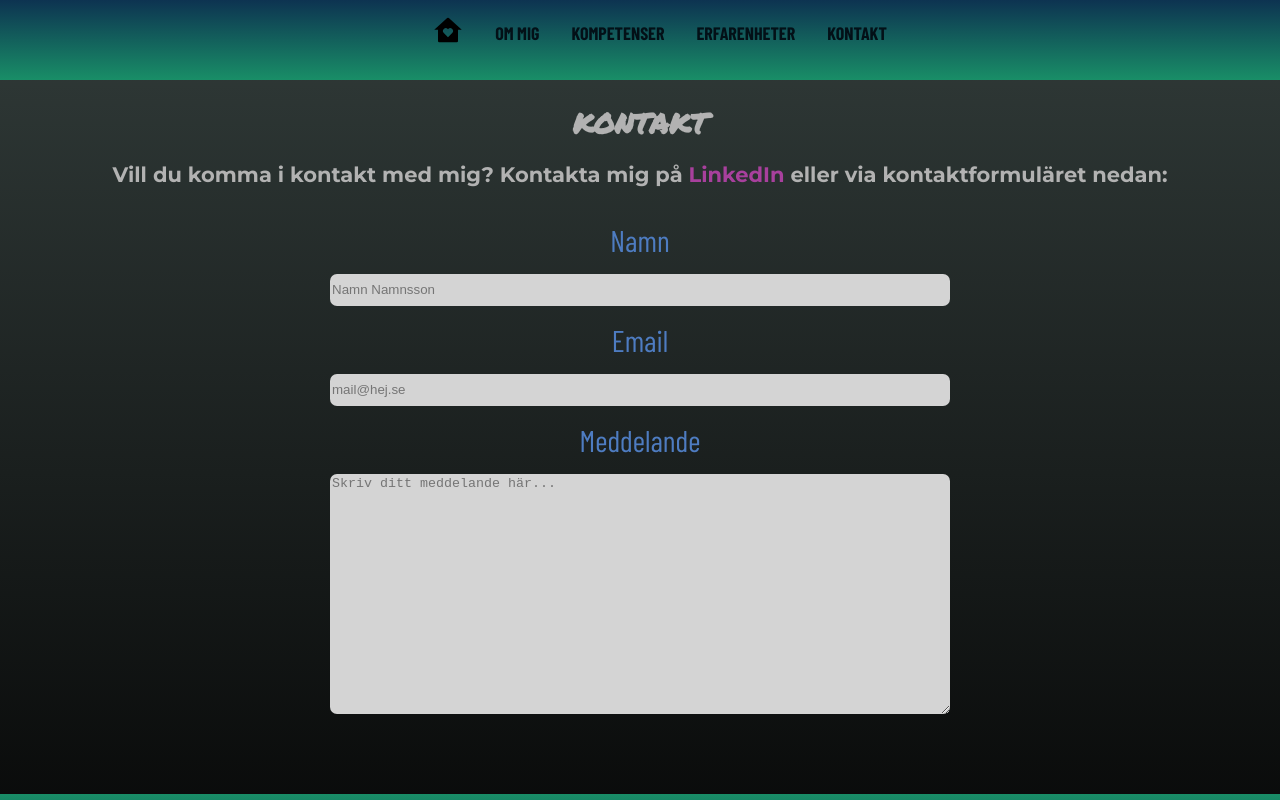
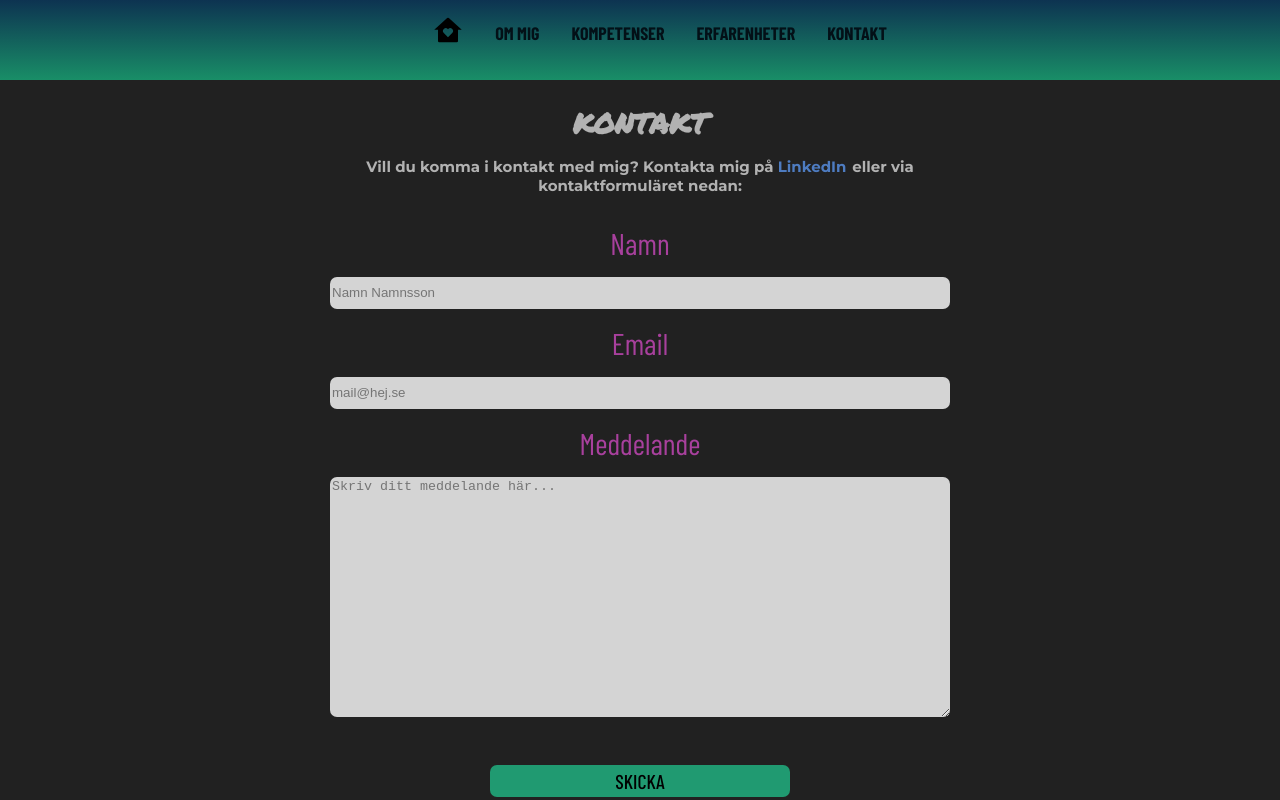
Before and after one commit to fiamont/portfolio, a Next.js app: page /kontaktamig in a window 1280 px wide. Shown: the top 800 px of the page. Built offline with nearby package versions, Linux system fonts and the light colour scheme; a web font is replaced by a local one.

Commit message:
edit css again

```diff
--- a/components/ContactForm.jsx
+++ b/components/ContactForm.jsx
@@ -4,7 +4,7 @@ import Link from "next/link";
 
 function ContactForm() {
   return (
-    <div>
+    <div className={style.contact}>
       <h2 className={style.rubrik}>
         Vill du komma i kontakt med mig? Kontakta mig på{" "}
         <Link
@@ -35,6 +35,7 @@ function ContactForm() {
           className={style.textarea}
           placeholder="Skriv ditt meddelande här..."
         />
+        <button className={style.button}>Skicka</button>
       </form>
     </div>
   );
--- a/components/Navbar.jsx
+++ b/components/Navbar.jsx
@@ -40,7 +40,7 @@ const Navbar = () => {
           <span className={style.bar}></span>
         </button>
       </div>
-      {(toggleMenu || screenWidth > 460) && (
+      {(toggleMenu || screenWidth > 520) && (
         <ul onClick={toggleNav2} className={style.Navbarmenu}>
           <li className={style.homeIconMobile}>
             <Link href="/" passHref>
--- a/styles/ContactForm.module.css
+++ b/styles/ContactForm.module.css
@@ -1,16 +1,24 @@
+.contact {
+  display: flex;
+  flex-direction: column;
+  align-items: center;
+}
+
 .rubrik {
   text-align: center;
+  width: 300px;
+  font-size: 15px;
 }
 
 .Link {
   text-decoration: none;
   padding-right: 6px;
-  color: #a8409d;
+  color: rgb(78, 124, 193);
 }
 
 .form {
   padding: 0.1rem;
-  padding-bottom: 5rem;
+  padding-bottom: 4rem;
   display: flex;
   flex-direction: column;
   justify-content: center;
@@ -19,13 +27,13 @@
 
 .label {
   font-size: 30px;
-  color: rgb(78, 124, 193);
+  color: #a8409d;
   padding: 1rem;
 }
 
 .input,
 .textarea {
-  width: 80%;
+  width: 300px;
   height: 2rem;
   border-radius: 7px;
   border: none;
@@ -34,11 +42,41 @@
 
 .textarea {
   height: 15rem;
+  margin-bottom: 3rem;
+}
+
+.button {
+  width: 300px;
+  height: 2rem;
+  border-radius: 7px;
+  border: none;
+  font-family: var(--default-font-family);
+  font-size: 20px;
+  text-transform: uppercase;
+  font-weight: 500;
+}
+
+.button:disabled {
+  background-color: rgb(212, 212, 212);
+  color: gray;
+}
+
+.button:valid {
+  background-color: #209a71;
+}
+
+@media screen and (min-width: 600px) {
+  .input,
+  .textarea,
+  .rubrik {
+    width: 500px;
+  }
 }
 
 @media screen and (min-width: 830px) {
   .input,
-  .textarea {
+  .textarea,
+  .rubrik {
     width: 620px;
   }
 }
--- a/styles/Navbar.module.css
+++ b/styles/Navbar.module.css
@@ -38,7 +38,7 @@
   display: none;
 }
 
-@media screen and (max-width: 460px) {
+@media screen and (max-width: 520px) {
   .Navbarmenu {
     flex-direction: column;
     padding: 1rem;
--- a/styles/SkillsExample.module.css
+++ b/styles/SkillsExample.module.css
@@ -15,6 +15,10 @@
 .text {
   padding: 1rem;
   margin: 0;
+}
+
+.rubrik {
+  color: #a8409d;
 }
 
 .text {
--- a/styles/globals.css
+++ b/styles/globals.css
@@ -9,7 +9,9 @@ body {
   font-family: var(--default-font-family), -apple-system, BlinkMacSystemFont,
     Segoe UI, Roboto, Oxygen, Ubuntu, Cantarell, Fira Sans, Droid Sans,
     Helvetica Neue, sans-serif;
-  background: linear-gradient(0deg, rgb(3, 3, 3) 0%, rgb(49, 59, 57) 100%);
+  /* background: linear-gradient(0deg, rgb(3, 3, 3) 0%, rgb(49, 59, 57) 100%); */
+  /* background: rgb(25, 142, 103); */
+  background: rgb(33, 33, 33);
 }
 
 * {
@@ -33,11 +35,13 @@ h2 {
   font-family: var(--fontfamily-headings);
   font-weight: 700;
   font-size: 21px;
+  /* color: rgb(45, 45, 45); */
   color: rgb(178, 178, 178);
 }
 
 p {
   font-weight: 500;
+  /* color: rgb(45, 45, 45); */
   color: rgb(178, 178, 178);
 }
 
```
Also changed, not shown: styles/Skills.module.css (+9 -6 lines).
